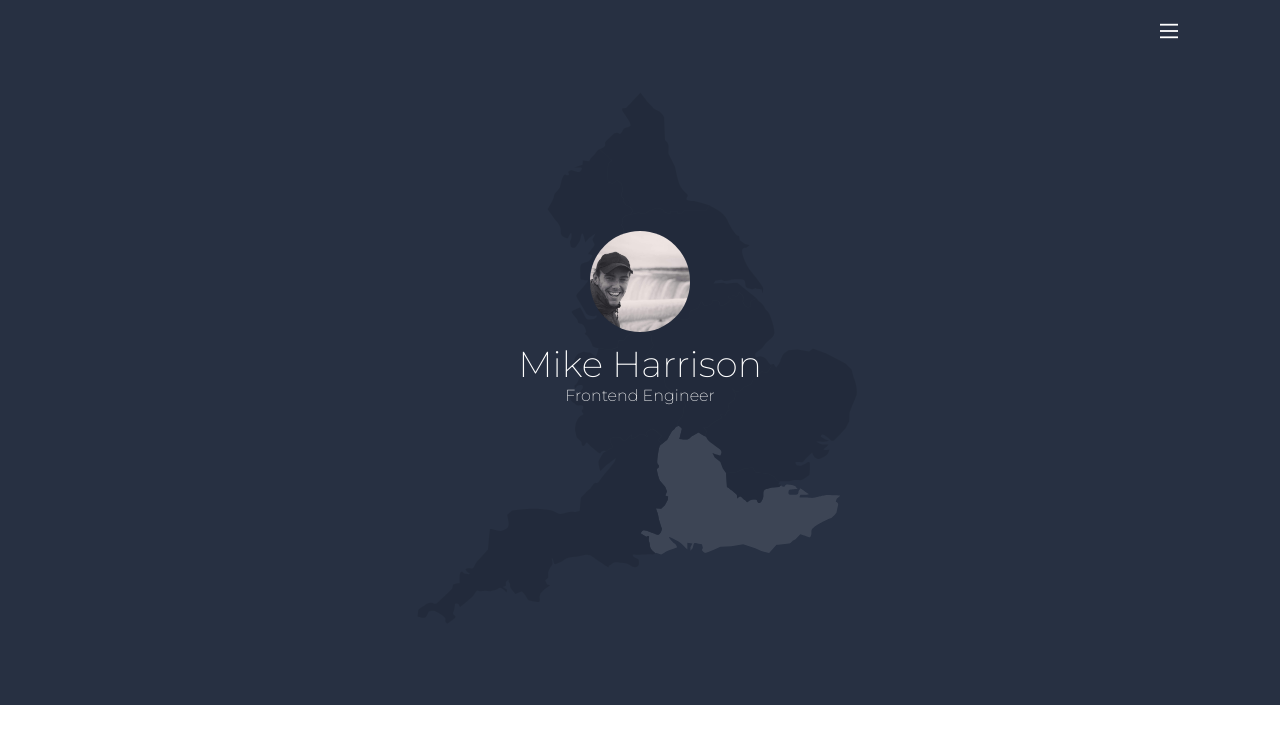
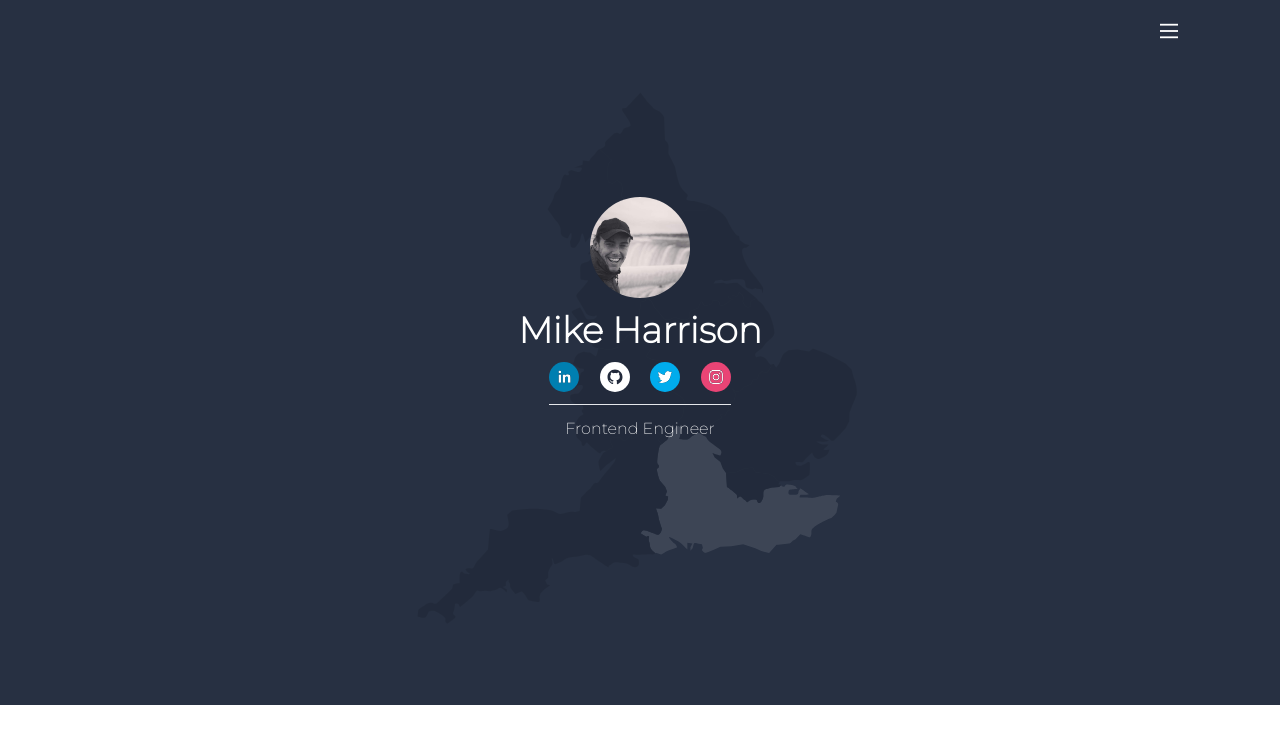
Before and after one commit to mikeharrison4/mike-portfolio, a Next.js app: page / in a window 1280 px wide. Shown: the top 744 px of the page. Built offline with nearby package versions, Linux system fonts and the light colour scheme.

Commit message:
add framer motion

```diff
--- a/components/header-hero/HeaderHero.tsx
+++ b/components/header-hero/HeaderHero.tsx
@@ -1,20 +1,68 @@
 import React from 'react';
 import Image from 'next/image';
+import { motion } from 'framer-motion';
 import Map from './map/Map';
-import Typewriter from '../typewriter/Typewriter';
+import Icon from './Icon';
 
 function HeaderHero() {
   return (
-    <header className="flex flex-col pt-4 pb-12 relative">
-      <div className="opacity-10 m-auto w-4/5 sm:w-3/5 md:w-2/5">
+    <header className="flex flex-col pb-12 pt-12 md:pt-4 relative">
+      <motion.div
+        initial={{
+          scale: 0,
+        }}
+        animate={{
+          scale: 1,
+        }}
+        transition={{
+          duration: 0.75,
+        }}
+        className="opacity-10 m-auto w-4/5 sm:w-3/5 md:w-2/5"
+      >
         <Map />
-      </div>
+      </motion.div>
       <div className="absolute w-full h-full text-center left-0 top-0 flex flex-col justify-center items-center pb-32">
-        <Image src="/mikeharrison.jpg" alt="Mike Harrison" width={100} height={100} className="rounded-full" />
-        <div className="text-white">
-          <h1 className="text-4xl text-white mt-3">Mike Harrison</h1>
+        <motion.div
+          initial={{
+            y: -50,
+            opacity: 0,
+            scale: 0.5,
+          }}
+          animate={{
+            y: 0,
+            opacity: 1,
+            scale: 1,
+          }}
+          transition={{
+            duration: 0.75,
+          }}
+        >
+          <Image src="/mikeharrison.jpg" alt="Mike Harrison" width={100} height={100} className="rounded-full" />
+        </motion.div>
+        <motion.div
+          initial={{
+            opacity: 0,
+          }}
+          animate={{
+            opacity: 1,
+          }}
+          transition={{
+            duration: 1.30,
+          }}
+          className="text-white"
+        >
+          <h1 className="text-4xl font-bold text-white mt-3">Mike Harrison</h1>
+          <div className="w-3/4 m-auto my-3">
+            <div className="flex justify-between">
+              <Icon url="https://www.linkedin.com/in/md-harrison/" x={-50} fgColor="white" />
+              <Icon url="https://github.com/mikeharrison4/" x={-25} bgColor="white" />
+              <Icon url="https://twitter.com/MikeyHarrison3" x={25} fgColor="white" />
+              <Icon url="https://www.instagram.com/mikeyharrison_/" x={50} fgColor="white" />
+            </div>
+            <hr className="my-3 m-auto" />
+          </div>
           <span>Frontend Engineer</span>
-        </div>
+        </motion.div>
       </div>
     </header>
   );
--- /dev/null
+++ b/components/header-hero/Icon.tsx
@@ -0,0 +1,38 @@
+import { motion } from 'framer-motion';
+import React from 'react';
+import { SocialIcon } from 'react-social-icons';
+
+interface IconProps {
+  x: number,
+  url: string
+  fgColor?: string;
+  bgColor?: string;
+}
+
+function Icon({ x, ...props }: IconProps) {
+  return (
+    <motion.div
+      initial={{
+        x,
+      }}
+      animate={{
+        x: 0,
+      }}
+      transition={{
+        duration: 0.75,
+      }}
+    >
+      <SocialIcon
+        style={{ height: 30, width: 30 }}
+        {...props}
+      />
+    </motion.div>
+  );
+}
+
+Icon.defaultProps = {
+  fgColor: undefined,
+  bgColor: undefined,
+};
+
+export default Icon;
--- a/components/navigation/Navigation.tsx
+++ b/components/navigation/Navigation.tsx
@@ -11,7 +11,7 @@ function Navigation() {
   };
 
   return (
-    <nav className="bg-darkslate-grey flex justify-end mx-4 md:mx-24 py-4 text-white overflow-hidden">
+    <nav className="bg-darkslate-grey flex justify-end mx-2 py-2 md:mx-24 md:py-4 text-white overflow-hidden">
       <ul className={`flex items-center pr-6 relative transition-all duration-500 ease-in-out ${toggleOn ? 'left-0' : 'left-200'}`}>
         {navItems.map((navItem) => <li key={navItem} className="pl-4 text-sm opacity-50"><a href="http://google.co.uk">{navItem}</a></li>)}
       </ul>
--- a/components/navigation/Toggle.tsx
+++ b/components/navigation/Toggle.tsx
@@ -1,3 +1,4 @@
+import { motion } from 'framer-motion';
 import React, { MouseEventHandler } from 'react';
 import Hamburger from './Hamburger';
 import styles from './Hamburger.module.scss';
@@ -9,9 +10,22 @@ interface ToggleProps {
 
 function Toggle({ handleToggleClick, toggleOn }: ToggleProps) {
   return (
-    <button type="button" onClick={handleToggleClick} className={`${toggleOn ? styles.opened : ''}`}>
+    <motion.button
+      initial={{
+        x: 250,
+      }}
+      animate={{
+        x: 0,
+      }}
+      transition={{
+        duration: 0.75,
+      }}
+      type="button"
+      onClick={handleToggleClick}
+      className={`${toggleOn ? styles.opened : ''}`}
+    >
       <Hamburger />
-    </button>
+    </motion.button>
   );
 }
 
--- a/package.json
+++ b/package.json
@@ -14,6 +14,7 @@
     "next": "13.0.0",
     "react": "18.2.0",
     "react-dom": "18.2.0",
+    "react-social-icons": "^5.15.0",
     "tailwindcss": "^3.2.1"
   },
   "devDependencies": {
```
Also changed, not shown: 1 other file (tests, documents, lock files or other folders).
